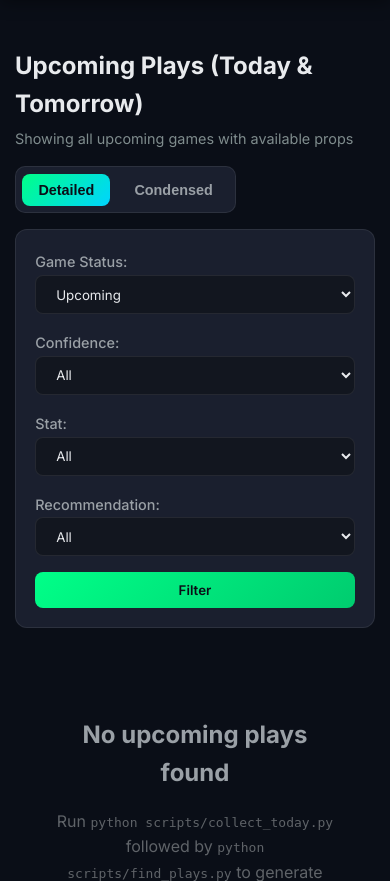
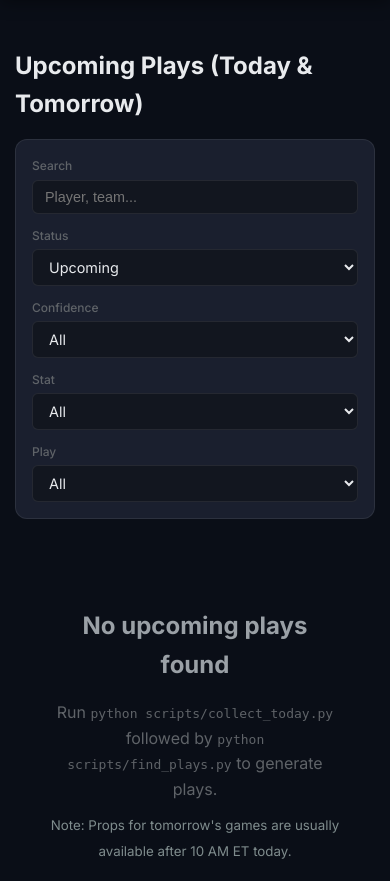
Before and after one commit to ahicks5/betsHF, a Flask app: page /plays/today in a window 390 px wide. Shown: the part 164-1045 px from the top of the page. After the commit the page ends 1023 px from the top, so only its background shows below. Run offline with Flask 3, Linux system fonts and the light colour scheme; data that the repository does not hold is empty.

Commit message:
Redesign filters and add search with better layout
FILTERS REDESIGN:
- Compact grid layout (auto-fit columns)
- Smaller labels above each field
- Consistent spacing and sizing
- Mobile: stacks into single column
- Much cleaner, less "long and weird"

SEARCH FEATURE:
- New search input filters table in real-time
- Searches across all columns (player, team, stat, etc.)
- Updates visible count dynamically
- Works in both detailed and condensed views

VIEW TOGGLE RELOCATED:
- Moved from top to inside card header
- Right next to "X Plays" count
- No more filters between toggle and table
- More logical placement

MOBILE OPTIMIZED:
- Filters stack vertically on mobile
- Toggle stays accessible
- Search input full-width on mobile

Clean, fast, and exactly where you need it!

🤖 Generated with [Claude Code](https://claude.com/claude-code)

Co-Authored-By: Claude <noreply@anthropic.com>

```diff
--- a/templates/upcoming.html
+++ b/templates/upcoming.html
@@ -3,40 +3,35 @@
 {% block title %}Upcoming Plays - PropEdge{% endblock %}
 
 {% block content %}
-<div style="display: flex; justify-content: space-between; align-items: center; flex-wrap: wrap; gap: 1rem; margin-bottom: 1rem;">
-    <div>
-        <h2 style="margin: 0;">Upcoming Plays (Today & Tomorrow)</h2>
-        <p style="color: #7f8c8d; margin: 0.25rem 0 0 0; font-size: 0.9rem;">
-            Showing all upcoming games with available props
-        </p>
-    </div>
+<h2 style="margin-bottom: 1rem;">Upcoming Plays (Today & Tomorrow)</h2>
 
-    <!-- View Toggle -->
-    <div style="display: flex; gap: 0.5rem; background: var(--bg-card); border-radius: 10px; padding: 0.4rem; border: 1px solid var(--border);">
-        <button onclick="setView('detailed')" id="btn-detailed" style="padding: 0.5rem 1rem; border: none; border-radius: 8px; font-weight: 600; font-size: 0.9rem; cursor: pointer; transition: all 0.2s ease; background: linear-gradient(135deg, var(--accent-green), var(--accent-blue)); color: var(--bg-primary);">
-            Detailed
-        </button>
-        <button onclick="setView('condensed')" id="btn-condensed" style="padding: 0.5rem 1rem; border: none; border-radius: 8px; font-weight: 600; font-size: 0.9rem; cursor: pointer; transition: all 0.2s ease; background: transparent; color: var(--text-secondary);">
-            Condensed
-        </button>
-    </div>
-</div>
+<!-- Compact Filters -->
+<div class="filters" style="padding: 1rem;">
+    <form method="get" style="display: grid; grid-template-columns: repeat(auto-fit, minmax(150px, 1fr)); gap: 0.75rem; align-items: end;">
+        <div>
+            <label style="font-size: 0.75rem; color: var(--text-dim); margin-bottom: 0.25rem; display: block;">Search</label>
+            <input
+                type="text"
+                id="search-input"
+                placeholder="Player, team..."
+                onkeyup="filterTable()"
+                style="width: 100%; padding: 0.5rem 0.75rem; border: 1px solid var(--border); border-radius: 6px; background: var(--bg-secondary); color: var(--text-primary); font-size: 0.9rem;"
+            />
+        </div>
 
-<div class="filters">
-    <form method="get">
         <div>
-            <label>Game Status:</label>
-            <select name="game_status" onchange="this.form.submit()">
-                <option value="active" {% if game_status_filter == 'active' %}selected{% endif %}>Active Only</option>
+            <label style="font-size: 0.75rem; color: var(--text-dim); margin-bottom: 0.25rem; display: block;">Status</label>
+            <select name="game_status" onchange="this.form.submit()" style="width: 100%; padding: 0.5rem 0.75rem; border: 1px solid var(--border); border-radius: 6px; background: var(--bg-secondary); color: var(--text-primary); cursor: pointer; font-size: 0.9rem;">
+                <option value="active" {% if game_status_filter == 'active' %}selected{% endif %}>Active</option>
                 <option value="upcoming" {% if game_status_filter == 'upcoming' %}selected{% endif %}>Upcoming</option>
                 <option value="live" {% if game_status_filter == 'live' %}selected{% endif %}>Live</option>
-                <option value="all" {% if game_status_filter == 'all' %}selected{% endif %}>All (inc. Done)</option>
+                <option value="all" {% if game_status_filter == 'all' %}selected{% endif %}>All</option>
             </select>
         </div>
 
         <div>
-            <label>Confidence:</label>
-            <select name="confidence" onchange="this.form.submit()">
+            <label style="font-size: 0.75rem; color: var(--text-dim); margin-bottom: 0.25rem; display: block;">Confidence</label>
+            <select name="confidence" onchange="this.form.submit()" style="width: 100%; padding: 0.5rem 0.75rem; border: 1px solid var(--border); border-radius: 6px; background: var(--bg-secondary); color: var(--text-primary); cursor: pointer; font-size: 0.9rem;">
                 <option value="all" {% if confidence_filter == 'all' %}selected{% endif %}>All</option>
                 {% for conf in all_confidences %}
                 <option value="{{ conf }}" {% if confidence_filter == conf %}selected{% endif %}>{{ conf }}</option>
@@ -45,8 +40,8 @@
         </div>
 
         <div>
-            <label>Stat:</label>
-            <select name="stat" onchange="this.form.submit()">
+            <label style="font-size: 0.75rem; color: var(--text-dim); margin-bottom: 0.25rem; display: block;">Stat</label>
+            <select name="stat" onchange="this.form.submit()" style="width: 100%; padding: 0.5rem 0.75rem; border: 1px solid var(--border); border-radius: 6px; background: var(--bg-secondary); color: var(--text-primary); cursor: pointer; font-size: 0.9rem;">
                 <option value="all" {% if stat_filter == 'all' %}selected{% endif %}>All</option>
                 {% for stat in all_stats %}
                 <option value="{{ stat }}" {% if stat_filter == stat %}selected{% endif %}>{{ stat }}</option>
@@ -55,22 +50,33 @@
         </div>
 
         <div>
-            <label>Recommendation:</label>
-            <select name="recommendation" onchange="this.form.submit()">
+            <label style="font-size: 0.75rem; color: var(--text-dim); margin-bottom: 0.25rem; display: block;">Play</label>
+            <select name="recommendation" onchange="this.form.submit()" style="width: 100%; padding: 0.5rem 0.75rem; border: 1px solid var(--border); border-radius: 6px; background: var(--bg-secondary); color: var(--text-primary); cursor: pointer; font-size: 0.9rem;">
                 <option value="all" {% if recommendation_filter == 'all' %}selected{% endif %}>All</option>
                 {% for rec in all_recommendations %}
                 <option value="{{ rec }}" {% if recommendation_filter == rec %}selected{% endif %}>{{ rec }}</option>
                 {% endfor %}
             </select>
         </div>
-
-        <button type="submit">Filter</button>
     </form>
 </div>
 
 {% if plays_with_games %}
 <div class="card">
-    <h3>{{ plays_with_games|length }} Plays Found</h3>
+    <!-- Header with View Toggle -->
+    <div style="display: flex; justify-content: space-between; align-items: center; flex-wrap: wrap; gap: 1rem; margin-bottom: 1.5rem;">
+        <h3 style="margin: 0;"><span id="visible-count">{{ plays_with_games|length }}</span> Plays</h3>
+
+        <!-- View Toggle -->
+        <div style="display: flex; gap: 0.5rem; background: var(--bg-secondary); border-radius: 8px; padding: 0.3rem; border: 1px solid var(--border);">
+            <button onclick="setView('detailed')" id="btn-detailed" style="padding: 0.4rem 1rem; border: none; border-radius: 6px; font-weight: 600; font-size: 0.85rem; cursor: pointer; transition: all 0.2s ease; background: linear-gradient(135deg, var(--accent-green), var(--accent-blue)); color: var(--bg-primary);">
+                Detailed
+            </button>
+            <button onclick="setView('condensed')" id="btn-condensed" style="padding: 0.4rem 1rem; border: none; border-radius: 6px; font-weight: 600; font-size: 0.85rem; cursor: pointer; transition: all 0.2s ease; background: transparent; color: var(--text-secondary);">
+                Condensed
+            </button>
+        </div>
+    </div>
 
     <!-- DETAILED VIEW -->
     <div id="detailed-view">
@@ -208,6 +214,11 @@
         .hide-mobile {
             display: none;
         }
+
+        /* Stack filters on mobile */
+        .filters form {
+            grid-template-columns: 1fr !important;
+        }
     }
 </style>
 
@@ -237,6 +248,43 @@
 
         // Save preference to localStorage
         localStorage.setItem('tableView', view);
+
+        // Reapply filter after view change
+        filterTable();
+    }
+
+    // Search/filter table functionality
+    function filterTable() {
+        const input = document.getElementById('search-input');
+        const filter = input.value.toLowerCase();
+        const detailedRows = document.querySelectorAll('#detailed-view tbody tr');
+        const condensedRows = document.querySelectorAll('#condensed-view tbody tr');
+
+        let visibleCount = 0;
+
+        // Filter detailed view rows
+        detailedRows.forEach(row => {
+            const text = row.textContent.toLowerCase();
+            if (text.includes(filter)) {
+                row.style.display = '';
+                visibleCount++;
+            } else {
+                row.style.display = 'none';
+            }
+        });
+
+        // Filter condensed view rows
+        condensedRows.forEach(row => {
+            const text = row.textContent.toLowerCase();
+            if (text.includes(filter)) {
+                row.style.display = '';
+            } else {
+                row.style.display = 'none';
+            }
+        });
+
+        // Update visible count
+        document.getElementById('visible-count').textContent = visibleCount;
     }
 
     // Load saved view preference on page load
```
